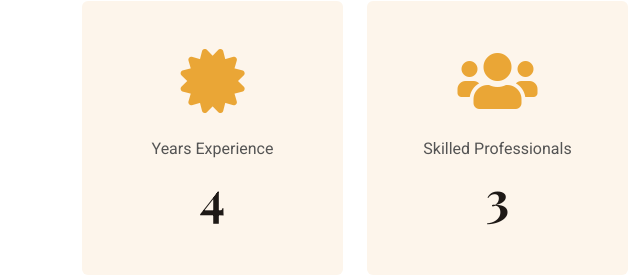
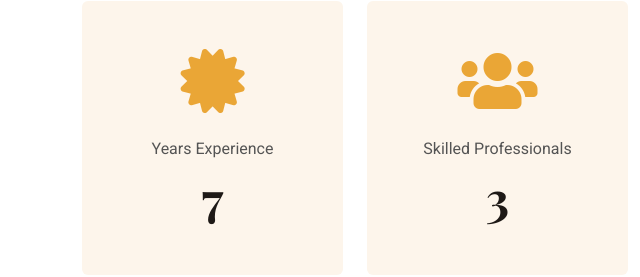
Before and after one commit to TonyMich101/Wewe-sDelightBakeryy, a plain HTML site: page index.html in a window 1280 px wide. Shown: the part 975-1252 px from the top of the page, 0-640 px from the left. Drawn offline with nearby package versions, Linux system fonts and the light colour scheme.

Commit message:
Update index.html

```diff
--- a/index.html
+++ b/index.html
@@ -150,7 +150,7 @@
                     <div class="fact-item bg-light rounded text-center h-100 p-5">
                         <i class="fa fa-certificate fa-4x text-primary mb-4"></i>
                         <p class="mb-2">Years Experience</p>
-                        <h1 class="display-5 mb-0" data-toggle="counter-up">4</h1>
+                        <h1 class="display-5 mb-0" data-toggle="counter-up">7</h1>
                     </div>
                 </div>
                 <div class="col-lg-3 col-md-6 wow fadeIn" data-wow-delay="0.3s">
```
